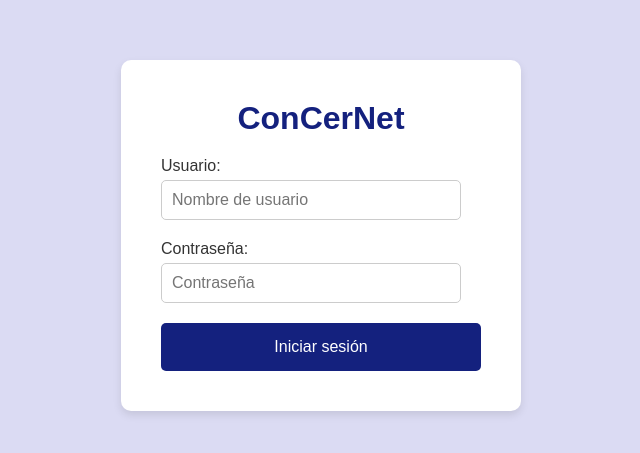
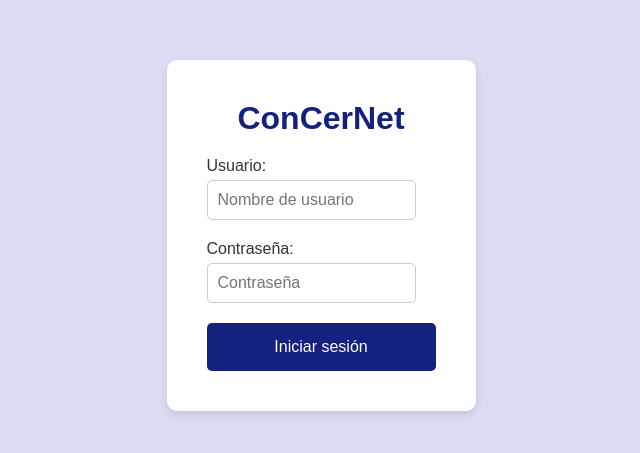
Before and after one commit to ConCerNet/ConCerNet, a React (Create React App) app in the folder concernet/: page / in a window 1280 px wide. Shown: the part 165-618 px from the top of the page, without its empty margins (319-959 px from the left). Built offline with nearby package versions, Linux system fonts and the light colour scheme.

Commit message:
transicion login

```diff
--- a/concernet/src/Pages/Login.jsx
+++ b/concernet/src/Pages/Login.jsx
@@ -36,6 +36,7 @@ const Login = () => {
         <>
             <div className="general">
                 <div className="error-message">{mensaje}</div>
+                    <div className="login">
                         <form onSubmit={handleSubmitEvent}>
                             <h1>ConCerNet</h1>
                             <div className="form_control">
@@ -71,6 +72,7 @@ const Login = () => {
                             <button className="btn-submit">Iniciar sesión</button>
                         </form>
                     </div>
+                </div>
         </>
     );
 };
--- a/concernet/src/Styles/Login.css
+++ b/concernet/src/Styles/Login.css
@@ -8,6 +8,7 @@
     margin: 0;
 }
 
+
 form {
     background: white;
     padding: 40px;
@@ -16,6 +17,20 @@ form {
     max-width: 400px;
     width: 100%;
     text-align: center;
+    animation: animacion 1s ease-out forwards ;
+}
+
+@keyframes animacion {
+    from{
+        opacity: 0;
+        transform: translateY(100%);
+
+    }
+
+    to {
+        transform: translateY(0);
+        opacity: 1;
+    }
 }
 
 h1 {
```
Lines whose indentation alone changed are shown as unchanged.
